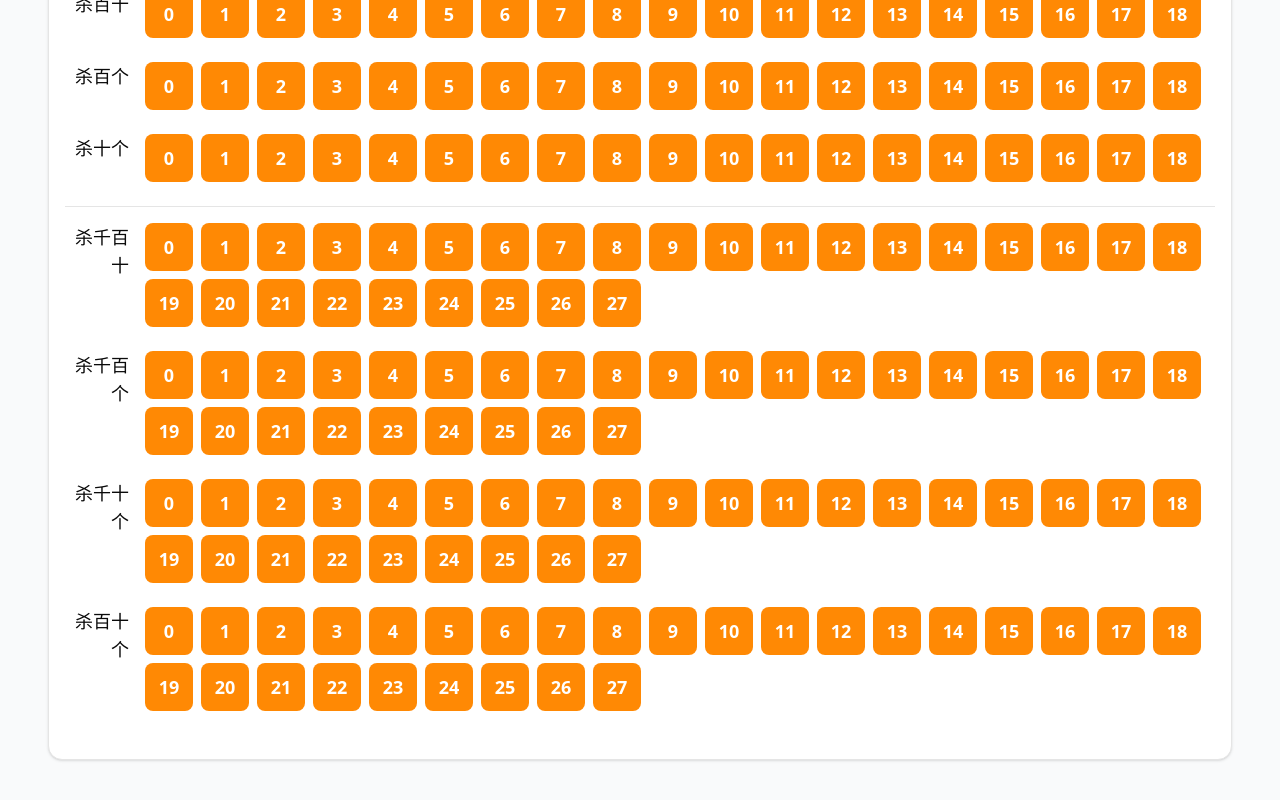
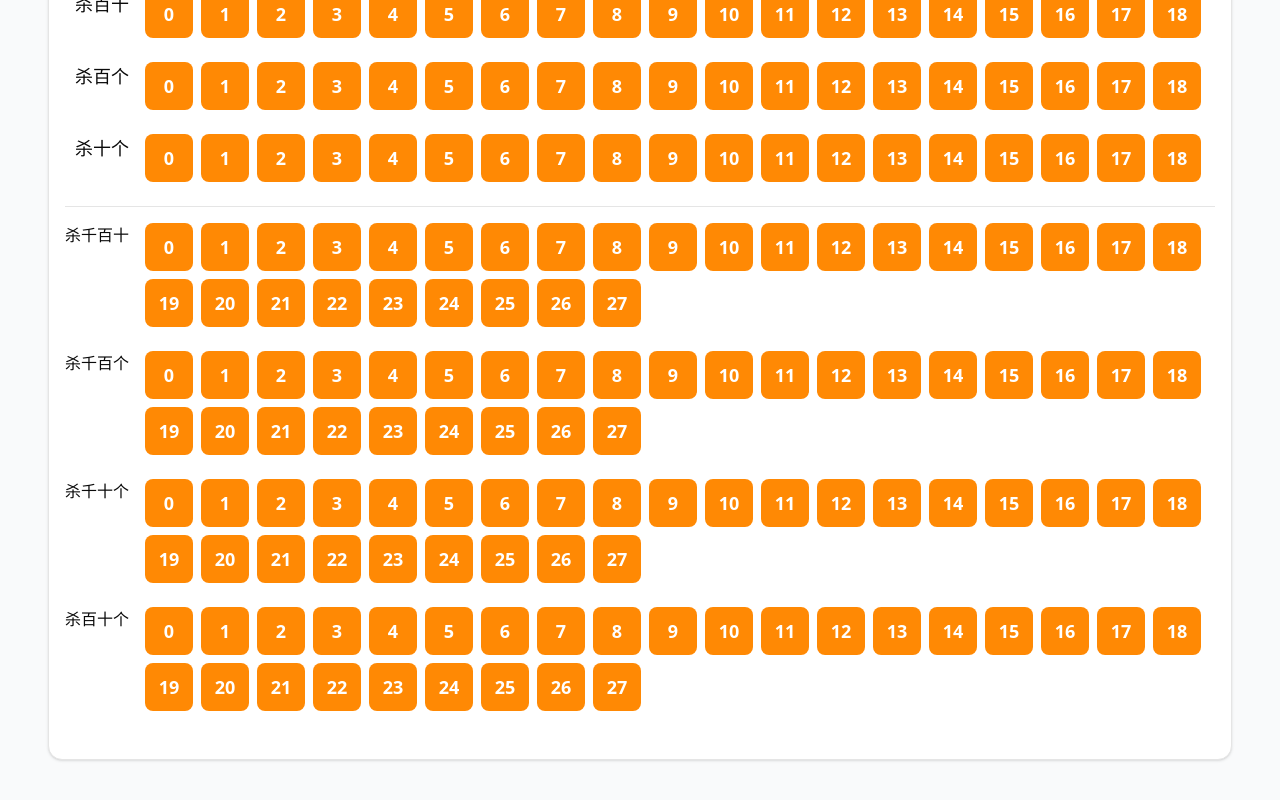
Before and after one commit to ak5695/20251107_lottory, a Next.js app: page / in a window 1280 px wide. Shown: the part 878-1678 px from the top of the page. Built offline with nearby package versions, Linux system fonts and the light colour scheme.

Commit message:
fixed font size

```diff
--- a/app/page.tsx
+++ b/app/page.tsx
@@ -453,7 +453,7 @@ export default function LotteryApp() {
   ) => (
     <div className="mb-6">
       <div className="flex items-start mb-3">
-        <span className="font-medium mr-2 sm:mr-4 w-12 sm:w-16 shrink-0 text-right text-xs sm:text-lg">
+        <span className="font-medium mr-2 sm:mr-4 w-12 sm:w-16 shrink-0 text-right text-xs sm:text-base">
           {label}
         </span>
         <div className="flex flex-wrap gap-1 sm:gap-2 flex-1">
```
